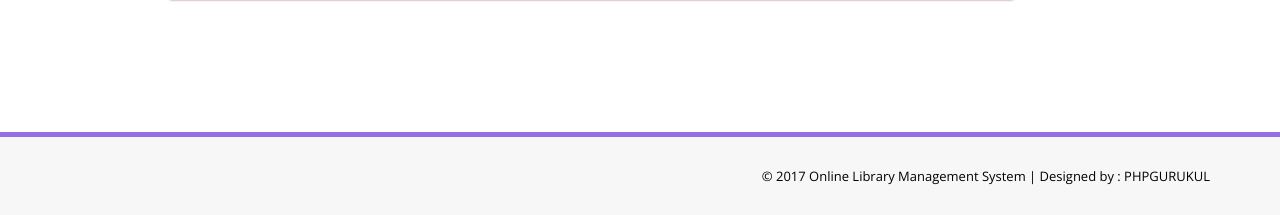
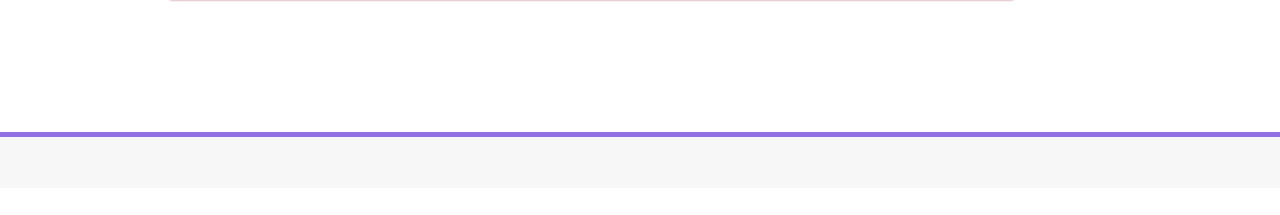
Before and after one commit to mohammadnahin4/Library-management-system, a PHP site: the page made by CSE470_MVC STRUCTURE/VIEW/signup.php in a window 1280 px wide. Shown: the part 873-1088 px from the top of the page. After the commit the page ends 1010 px from the top, so only its background shows below. Run offline with PHP 8.4, Linux system fonts and the light colour scheme; a user stored in the database is signed in.

Commit message:
Update footer.php

```diff
--- a/CSE470_MVC STRUCTURE/VIEW/includes/footer.php
+++ b/CSE470_MVC STRUCTURE/VIEW/includes/footer.php
@@ -2,7 +2,6 @@
         <div class="container">
             <div class="row">
                 <div class="col-md-12">
-                   &copy; 2017 Online Library Management System |<a href="https://phpgurukul.com/" target="_blank"  > Designed by : PHPGURUKUL</a>
                 </div>
 
             </div>
```
